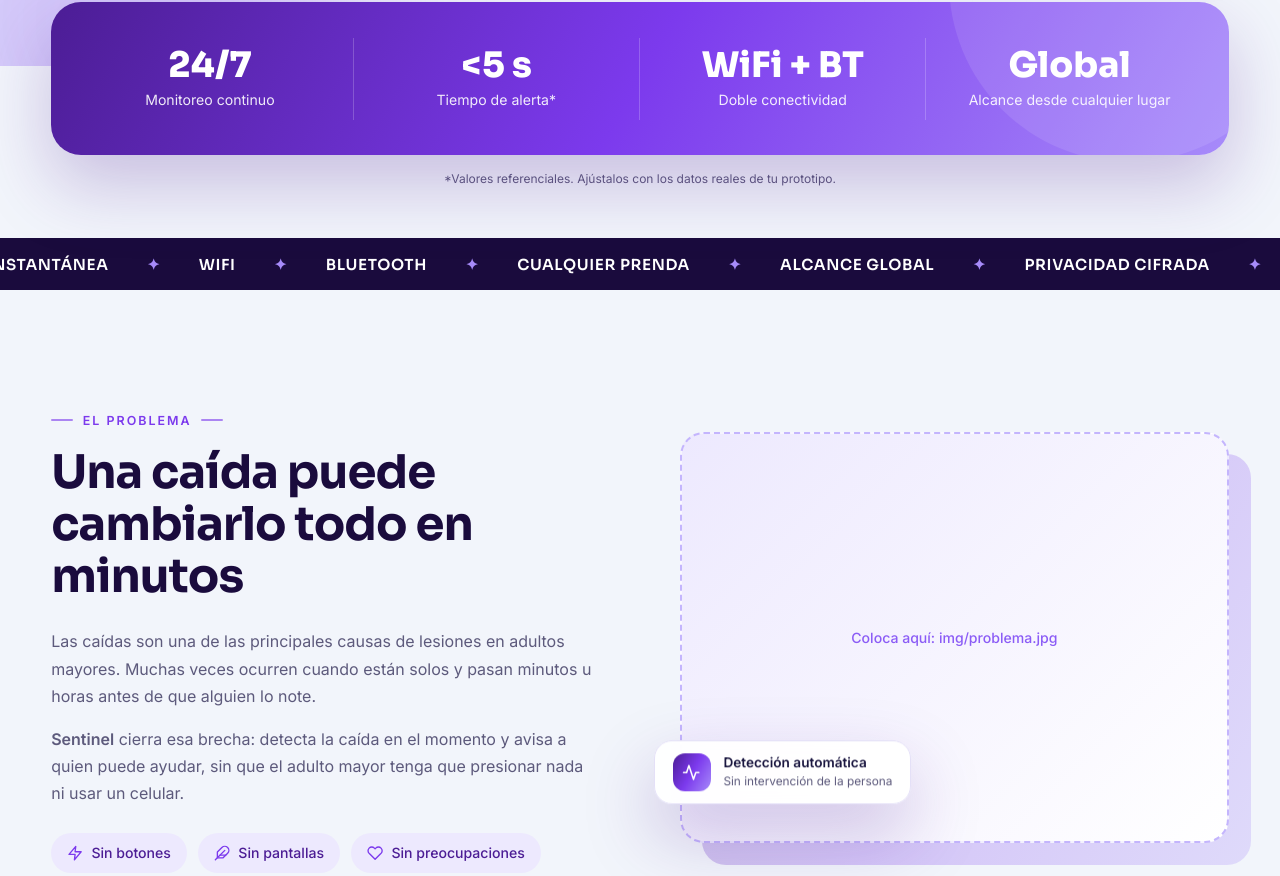
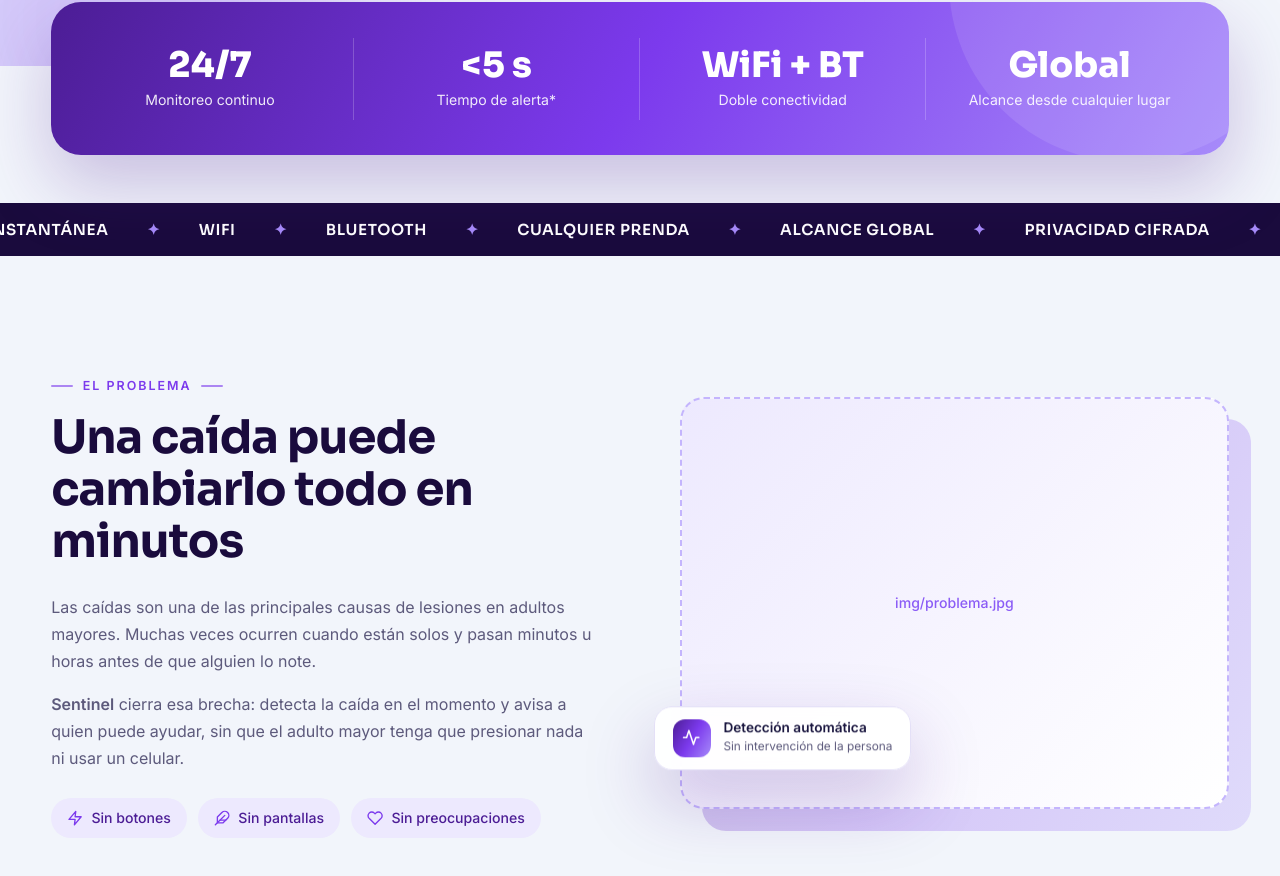
Before and after one commit to jcherofya29p-web/sentinel, a plain HTML site: page index.html in a window 1280 px wide. Shown: the part 831-1707 px from the top of the page. Drawn offline with nearby package versions, Linux system fonts and the light colour scheme.

Commit message:
Actualización del proyecto

```diff
--- a/index.html
+++ b/index.html
@@ -165,9 +165,6 @@
           <div class="stat reveal"><strong>&lt;<span data-count="5">5</span> s</strong><span>Tiempo de alerta*</span></div>
           <div class="stat reveal"><strong>WiFi + BT</strong><span>Doble conectividad</span></div>
           <div class="stat reveal"><strong>Global</strong><span>Alcance desde cualquier lugar</span></div>
-        </div>
-        <p class="stats__note">*Valores referenciales. Ajústalos con los datos reales de tu prototipo.</p>
-      </div>
     </section>
 
     <!-- ============ FRANJA ============ -->
@@ -202,7 +199,7 @@
         </div>
         <div class="reveal" data-reveal="right">
           <div class="frame">
-            <div class="media media--wide" data-hint="Coloca aquí: img/problema.jpg">
+            <div class="media media--wide" data-hint="img/problema.jpg">
               <img src="img/problema.jpg" alt="Adulto mayor en casa" onerror="this.remove()">
             </div>
             <div class="frame__badge">
```
